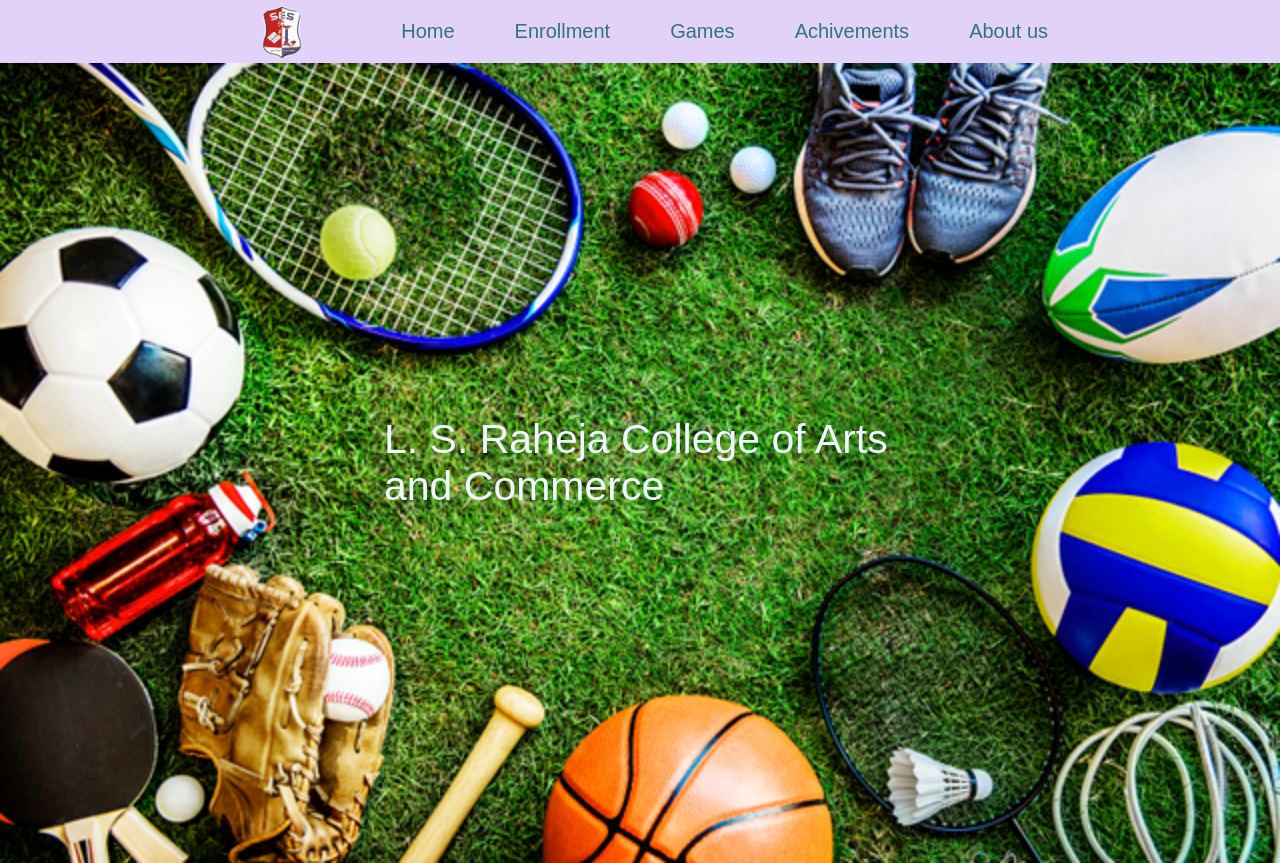
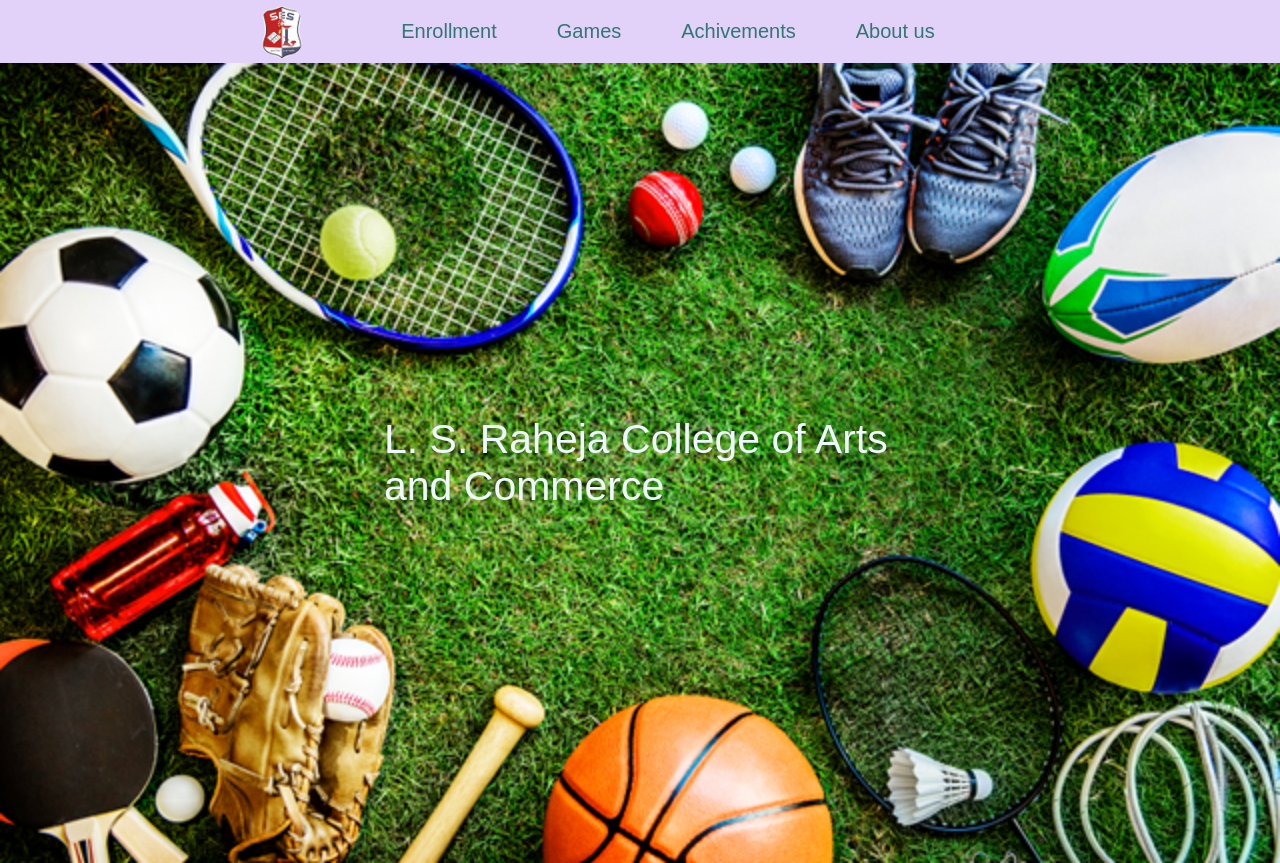
Before and after one commit to ShaikQais/SMS, a plain HTML site: page sms.html in a window 1280 px wide. Shown: the top 863 px of the page. Drawn offline with Linux system fonts and the light colour scheme.

Commit message:
Removed Home Page

```diff
--- a/sms.html
+++ b/sms.html
@@ -14,7 +14,7 @@
             <ul class="nav-list">
                 <div class="logo"><img src="logo.png" alt="logo"></div>
 
-                <li><a href="sms.html">Home</a></li>
+                <!-- <li><a href="sms.html">Home</a></li> -->
                 <li><a href="enroll.html">Enrollment</a></li>
                 <li><a href="g.html">Games</a></li>
                 <li><a href="Achivement.html">Achivements</a></li>
```
